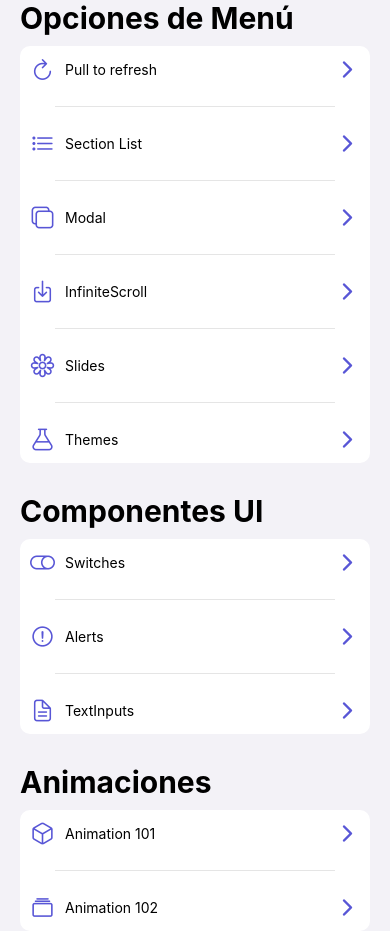
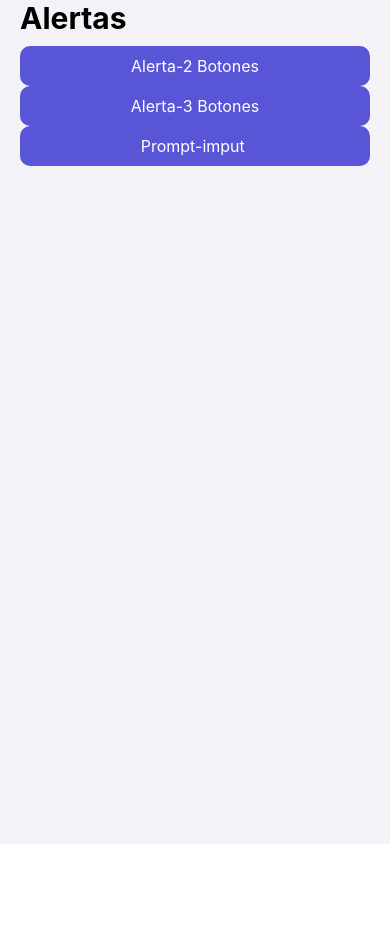
Before and after one commit to percyzavala2000/RNComponentes, a React Native app: screen /AlertScreen in a window 390 px wide. After the commit the page ends 844 px from the top, so only its background shows below. Built offline with nearby package versions, Linux system fonts and the light colour scheme.

Commit message:
se implemento AlertPrompt

```diff
--- a/package.json
+++ b/package.json
@@ -17,6 +17,7 @@
     "react": "19.0.0",
     "react-native": "0.78.0",
     "react-native-gesture-handler": "^2.24.0",
+    "react-native-prompt-android": "^1.1.0",
     "react-native-safe-area-context": "^5.3.0",
     "react-native-screens": "^4.9.1",
     "react-native-vector-icons": "^10.2.0"
--- /dev/null
+++ b/src/config/adapters/prompt.adapter.ts
@@ -0,0 +1,31 @@
+
+import prompt from 'react-native-prompt-android';
+
+interface Options  {
+  title:string;
+  subTitle:string;
+  buttons:PromptButton[];
+  promptType: 'default'|'plain-text' | 'secure-text';
+  placeholder?:string;
+  defaultValue?:string;
+  }
+  interface PromptButton {
+    text: string;
+    onPress: (password: string) => void;
+    style?: 'default' | 'cancel' | 'destructive';
+  }
+
+export const showPrompt = ({title,subTitle,buttons,promptType,placeholder,defaultValue}:Options) => {
+// render
+prompt(
+  title,
+  subTitle,
+  buttons,
+  {
+      type: promptType,
+      cancelable: false,
+      defaultValue: defaultValue,
+      placeholder: placeholder
+  }
+);
+}
--- a/src/presentation/components/ui/CustomView.tsx
+++ b/src/presentation/components/ui/CustomView.tsx
@@ -5,10 +5,11 @@
 type CustomViewProps = {
   style?:StyleProp<ViewStyle>
   children?:React.ReactNode
+  margin?:boolean
 
   }
 
-export const CustomView = ({style,children}:CustomViewProps) => {
+export const CustomView = ({style,children,}:CustomViewProps) => {
 // render
   return (
     <View style={[globalStyles.mainContainer,style]} >
--- a/src/presentation/navigator/NavigationStack.tsx
+++ b/src/presentation/navigator/NavigationStack.tsx
@@ -3,6 +3,8 @@
 import { Animation101Screen } from '../screens/animations/Animation101Screen';
 import { Animation102Screen } from '../screens/animations/Animation102Screen';
 import { SwitchScreen } from '../screens/switches/SwitchScreen';
+import { AlertScreen } from '../screens/alerts/AlertScreen';
+import { TextInputScreen } from '../screens/inputs/TextInputScreen';
 
 
 export const NavigationStack = () => {
@@ -15,6 +17,9 @@
       <Stack.Screen name="Animation101Screen" component={Animation101Screen} />
       <Stack.Screen name="Animation102Screen" component={Animation102Screen} />
       <Stack.Screen name='SwitchScreen' component={SwitchScreen} />
+      <Stack.Screen name='AlertScreen' component={AlertScreen} />
+      <Stack.Screen name='TextInputScreen' component={TextInputScreen} />
+
 
     </Stack.Navigator>
 
--- /dev/null
+++ b/src/presentation/screens/alerts/AlertScreen.tsx
@@ -0,0 +1,76 @@
+import React from 'react'
+import { View, Text, Alert } from 'react-native'
+import { Button } from '../../components/ui/Button';
+import { CustomView } from '../../components/ui/CustomView';
+import { Title } from '../../components/ui/Title';
+import { globalStyles } from '../../../config/theme/theme';
+import { showPrompt } from '../../../config/adapters/prompt.adapter';
+
+export const AlertScreen = () => {
+  const createTwoButtonAlert = () =>
+    Alert.alert('Alert Title', 'My Alert Msg', [
+      {
+        text: 'Cancel',
+        onPress: () => console.log('Cancel Pressed'),
+        style: 'destructive',
+      },
+      {text: 'OK', onPress: () => console.log('OK Pressed')},
+    ],{cancelable:true});
+
+  const createThreeButtonAlert = () =>
+    Alert.alert('Alert Title', 'My Alert Msg', [
+      {
+        text: 'Ask me later',
+        onPress: () => console.log('Ask me later pressed'),
+      },
+      {
+        text: 'Cancel',
+        onPress: () => console.log('Cancel Pressed'),
+        style: 'cancel',
+      },
+      {text: 'OK', onPress: () => console.log('OK Pressed')},
+    ]);
+
+    const onShowPrompt = () => {
+      showPrompt({
+        title:'ingresaR password',
+        subTitle:'Enter your password to claim your $1.5B in lottery winnings',
+        buttons:[
+          {text: 'Cancel', onPress: () => console.log('Cancel Pressed'), style: 'cancel'},
+          {text: 'OK', onPress: password => console.log('OK Pressed, password: ' + password)},
+        ],
+        promptType:'secure-text',
+        defaultValue:'test',
+        placeholder:'placeholder',
+      })
+     /*  prompt(
+        'Enter password',
+        'Enter your password to claim your $1.5B in lottery winnings',
+        [
+         {text: 'Cancel', onPress: () => console.log('Cancel Pressed'), style: 'cancel'},
+         {text: 'OK', onPress: password => console.log('OK Pressed, password: ' + password)},
+        ],
+        {
+            type: 'secure-text',
+            cancelable: false,
+            defaultValue: 'test',
+            placeholder: 'placeholder',
+
+        },
+
+      ); */
+    }
+
+
+// render
+  return (
+    <CustomView style={globalStyles.globalMargin} >
+      <Title title='Alertas' safe />
+      <Button text="Alerta-2 Botones" onPress={createTwoButtonAlert} />
+      <Button text="Alerta-3 Botones" onPress={createThreeButtonAlert} />
+     <Button text="Prompt-imput " onPress={onShowPrompt} />
+
+
+    </CustomView>
+  )
+}
--- /dev/null
+++ b/src/presentation/screens/inputs/TextInputScreen.tsx
@@ -0,0 +1,14 @@
+import React from 'react'
+import { View, Text } from 'react-native'
+import { CustomView } from '../../components/ui/CustomView';
+import { Title } from '../../components/ui/Title';
+import { globalStyles } from '../../../config/theme/theme';
+
+export const TextInputScreen = () => {
+// render
+  return (
+    <CustomView style={globalStyles.globalMargin} >
+      <Title title='Text Inputs' safe />
+    </CustomView>
+  )
+}
```
Also changed, not shown: 1 other file (tests, documents, lock files or other folders).
